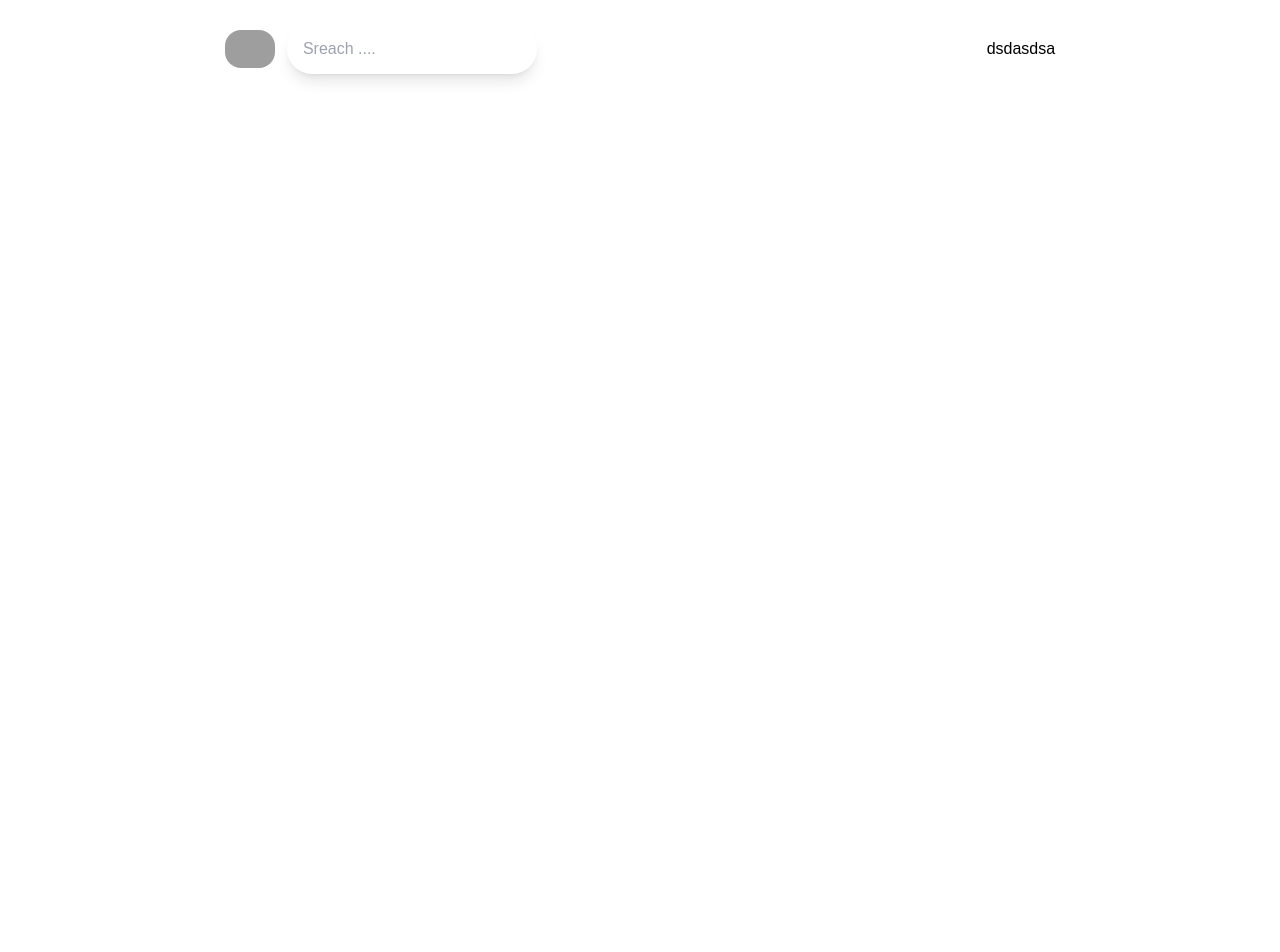
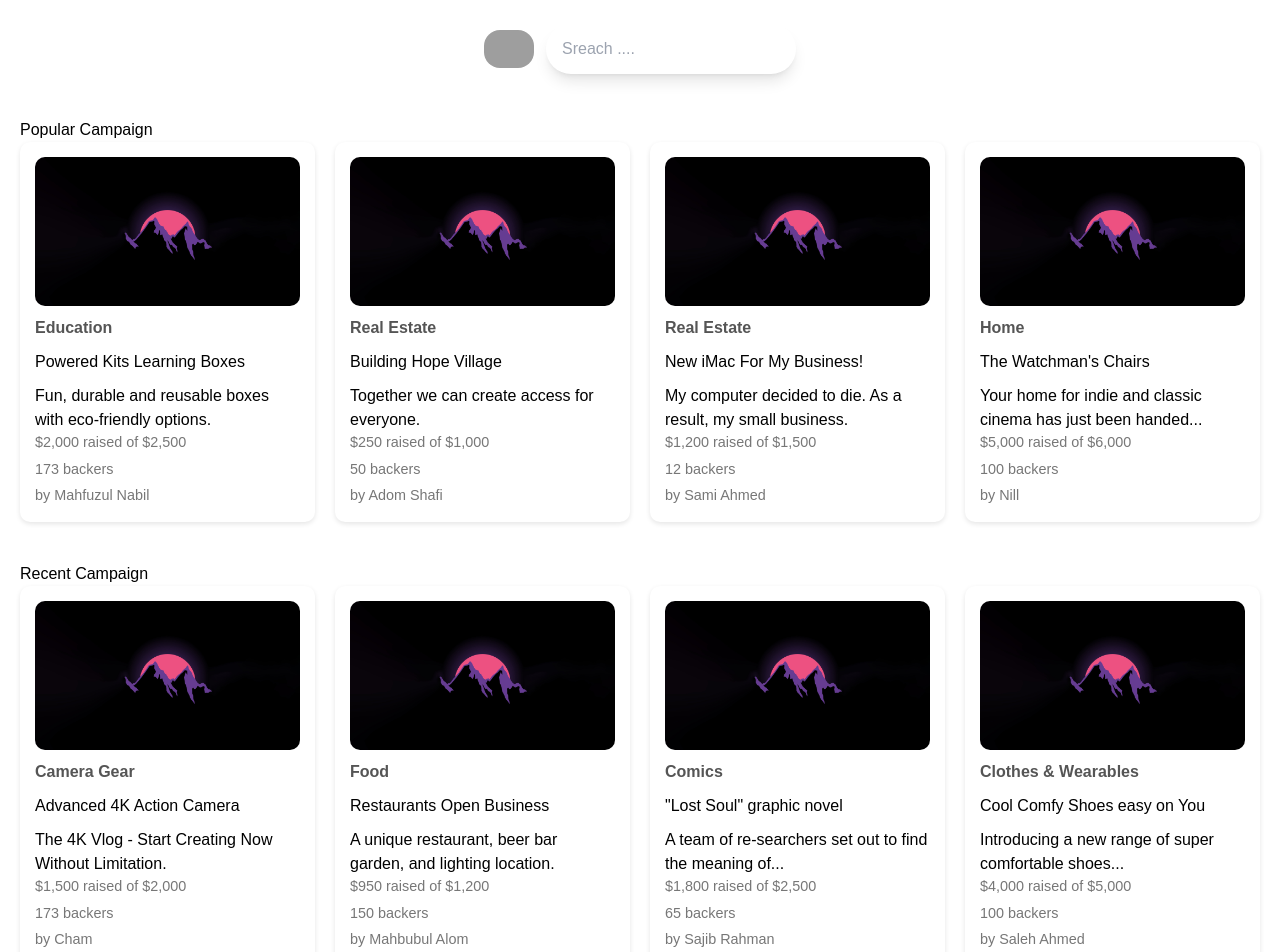
Before and after one commit to Truong62/THAH, a React (Create React App) app: page / in a window 1280 px wide. Shown: the top 952 px of the page. Before the commit the page ends 800 px from the top, so only its background shows below. Built offline with nearby package versions, Linux system fonts and the light colour scheme; grey boxes are pictures that could not be loaded.

Commit message:
update by hiep

```diff
--- /dev/null
+++ b/src/components/Card/Card.css
@@ -0,0 +1,86 @@
+.campaign-container {
+  padding: 20px;
+}
+
+.campaign-grid {
+  display: grid;
+  gap: 20px;
+  margin-bottom: 40px;
+}
+
+.campaign-card {
+  background: #fff;
+  border-radius: 10px;
+  padding: 15px;
+  box-shadow: 0 2px 5px rgba(0, 0, 0, 0.1);
+  transition: transform 0.3s ease;
+  display: flex;
+  flex-direction: column;
+  justify-content: space-between;
+  height: 100%;
+}
+
+.campaign-image {
+  width: 100%;
+  height: auto;
+  max-height: 200px; /* Ensures the image doesn't stretch the card */
+  border-radius: 10px;
+  object-fit: cover; /* Ensures the image maintains its aspect ratio */
+}
+
+.campaign-content {
+  display: flex;
+  flex-direction: column;
+  gap: 10px;
+  margin-top: 10px;
+  flex-grow: 1;
+}
+
+.campaign-category {
+  font-weight: bold;
+  color: #555;
+}
+
+.campaign-footer {
+  display: flex;
+  flex-direction: column;
+  gap: 5px;
+  font-size: 0.9em;
+  color: #777;
+}
+
+.campaign-card:hover {
+  transform: translateY(-5px);
+}
+
+/* Grid layout for popular campaigns */
+.popular-campaigns {
+  grid-template-columns: repeat(4, 1fr);
+}
+
+/* Grid layout for recent campaigns */
+.recent-campaigns {
+  grid-template-columns: repeat(4, 1fr);
+}
+
+/* Responsive styles */
+@media (max-width: 1200px) {
+  .popular-campaigns,
+  .recent-campaigns {
+    grid-template-columns: repeat(3, 1fr);
+  }
+}
+
+@media (max-width: 992px) {
+  .popular-campaigns,
+  .recent-campaigns {
+    grid-template-columns: repeat(2, 1fr);
+  }
+}
+
+@media (max-width: 768px) {
+  .popular-campaigns,
+  .recent-campaigns {
+    grid-template-columns: 1fr;
+  }
+}
--- /dev/null
+++ b/src/components/Card/Card.js
@@ -0,0 +1,122 @@
+import React from 'react';
+import './Card.css';
+
+const CampaignGrid = () => {
+  return (
+    <div className="campaign-container">
+      <h2>Popular Campaign</h2>
+      <div className="campaign-grid popular-campaigns">
+        <div className="campaign-card featured">
+          <img src='../../images/wallpaperflare.com_wallpaper.jpg' alt="Campaign" className="campaign-image" />
+          <div className="campaign-content">
+            <span className="campaign-category">Education</span>
+            <h4>Powered Kits Learning Boxes</h4>
+            <p>Fun, durable and reusable boxes with eco-friendly options.</p>
+          </div>
+          <div className="campaign-footer">
+            <span>$2,000 raised of $2,500</span>
+            <span>173 backers</span>
+            <span>by Mahfuzul Nabil</span>
+          </div>
+        </div>
+        <div className="campaign-card">
+          <img src="../../images/wallpaperflare.com_wallpaper.jpg" alt="Campaign" className="campaign-image" />
+          <div className="campaign-content">
+            <span className="campaign-category">Real Estate</span>
+            <h4>Building Hope Village</h4>
+            <p>Together we can create access for everyone.</p>
+          </div>
+          <div className="campaign-footer">
+            <span>$250 raised of $1,000</span>
+            <span>50 backers</span>
+            <span>by Adom Shafi</span>
+          </div>
+        </div>
+        <div className="campaign-card">
+          <img src="../../images/wallpaperflare.com_wallpaper.jpg" alt="Campaign" className="campaign-image" />
+          <div className="campaign-content">
+            <span className="campaign-category">Real Estate</span>
+            <h4>New iMac For My Business!</h4>
+            <p>My computer decided to die. As a result, my small business.</p>
+          </div>
+          <div className="campaign-footer">
+            <span>$1,200 raised of $1,500</span>
+            <span>12 backers</span>
+            <span>by Sami Ahmed</span>
+          </div>
+        </div>
+        <div className="campaign-card">
+          <img src="../../images/wallpaperflare.com_wallpaper.jpg" alt="Campaign" className="campaign-image" />
+          <div className="campaign-content">
+            <span className="campaign-category">Home</span>
+            <h4>The Watchman's Chairs</h4>
+            <p>Your home for indie and classic cinema has just been handed...</p>
+          </div>
+          <div className="campaign-footer">
+            <span>$5,000 raised of $6,000</span>
+            <span>100 backers</span>
+            <span>by Nill</span>
+          </div>
+        </div>
+      </div>
+
+      <h2>Recent Campaign</h2>
+      <div className="campaign-grid recent-campaigns">
+        <div className="campaign-card">
+          <img src="../../images/wallpaperflare.com_wallpaper.jpg" alt="Campaign" className="campaign-image" />
+          <div className="campaign-content">
+            <span className="campaign-category">Camera Gear</span>
+            <h4>Advanced 4K Action Camera</h4>
+            <p>The 4K Vlog - Start Creating Now Without Limitation.</p>
+          </div>
+          <div className="campaign-footer">
+            <span>$1,500 raised of $2,000</span>
+            <span>173 backers</span>
+            <span>by Cham</span>
+          </div>
+        </div>
+        <div className="campaign-card">
+          <img src="../../images/wallpaperflare.com_wallpaper.jpg" alt="Campaign" className="campaign-image" />
+          <div className="campaign-content">
+            <span className="campaign-category">Food</span>
+            <h4>Restaurants Open Business</h4>
+            <p>A unique restaurant, beer bar garden, and lighting location.</p>
+          </div>
+          <div className="campaign-footer">
+            <span>$950 raised of $1,200</span>
+            <span>150 backers</span>
+            <span>by Mahbubul Alom</span>
+          </div>
+        </div>
+        <div className="campaign-card">
+          <img src="../../images/wallpaperflare.com_wallpaper.jpg" alt="Campaign" className="campaign-image" />
+          <div className="campaign-content">
+            <span className="campaign-category">Comics</span>
+            <h4>"Lost Soul" graphic novel</h4>
+            <p>A team of re-searchers set out to find the meaning of...</p>
+          </div>
+          <div className="campaign-footer">
+            <span>$1,800 raised of $2,500</span>
+            <span>65 backers</span>
+            <span>by Sajib Rahman</span>
+          </div>
+        </div>
+        <div className="campaign-card">
+          <img src="../../images/wallpaperflare.com_wallpaper.jpg" alt="Campaign" className="campaign-image" />
+          <div className="campaign-content">
+            <span className="campaign-category">Clothes & Wearables</span>
+            <h4>Cool Comfy Shoes easy on You</h4>
+            <p>Introducing a new range of super comfortable shoes...</p>
+          </div>
+          <div className="campaign-footer">
+            <span>$4,000 raised of $5,000</span>
+            <span>100 backers</span>
+            <span>by Saleh Ahmed</span>
+          </div>
+        </div>
+      </div>
+    </div>
+  );
+};
+
+export default CampaignGrid;
--- a/src/pages/Home.js
+++ b/src/pages/Home.js
@@ -1,6 +1,6 @@
 import React from "react";
+import Card from "../components/Card/Card";
 import Layout from "../components/Layout";
-
 const Home = () => {
   return (
     <React.Fragment>
@@ -16,8 +16,8 @@ const Home = () => {
               <input className="h-full outline-none" placeholder="Sreach ...."></input>
             </div>
           </div>
-          <div>dsdasdsa</div>
         </div>
+        <Card></Card>
       </Layout>
     </React.Fragment>
   );
```
Also changed, not shown: public/images/wallpaperflare.com_wallpaper.jpg (added).
